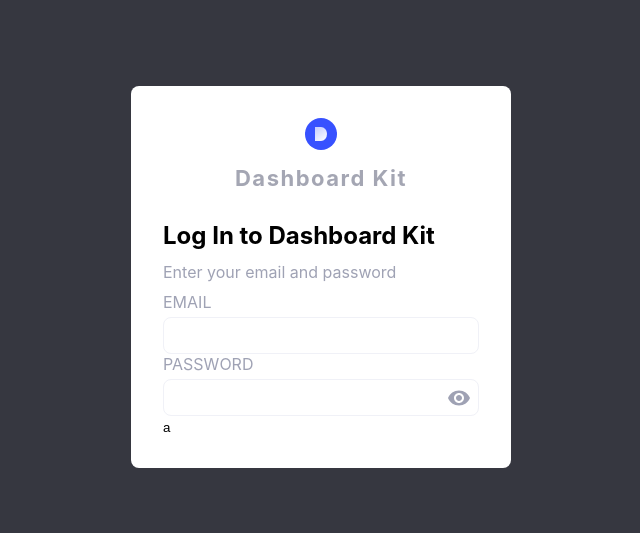
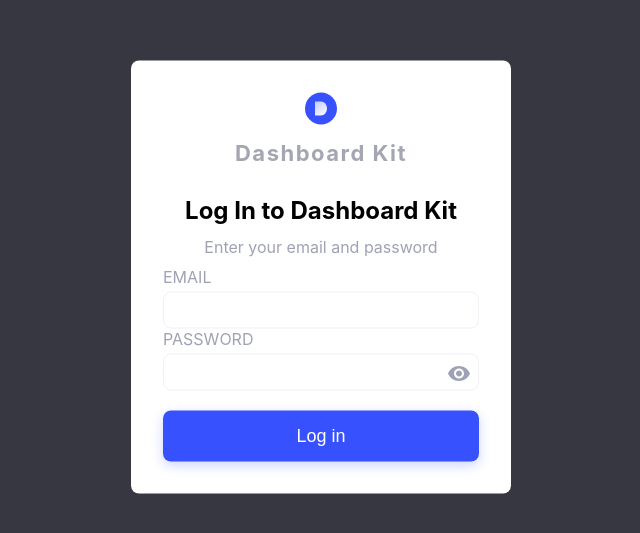
Before and after one commit to Yurii04UA/admin-dashboard, a React (Create React App) app: page /authorisation in a window 1280 px wide. Shown: the part 123-656 px from the top of the page, without its empty margins (319-959 px from the left). Built offline with nearby package versions, Linux system fonts and the light colour scheme.

Commit message:
added login page

```diff
--- /dev/null
+++ b/src/Components/AnotherElements/Button/Button.scss
@@ -0,0 +1,13 @@
+.btn {
+    width: 100%;
+    background-color: #3751FF !important;
+    box-shadow: 0px 4px 12px rgba(55, 81, 255, 0.24);
+    border-radius: 8px;
+    padding: 15px 25px;
+    color: #fff;
+    font-size: 18px;
+    transition: all .3s ease;
+    &:hover{
+        background-color: #2b42da !important ;
+    }
+}
--- /dev/null
+++ b/src/Components/AnotherElements/Button/Button.tsx
@@ -0,0 +1,16 @@
+import './Button.scss';
+interface IButtonProps {
+    children: React.ReactNode;
+    url:string;
+};
+
+const Button = ({ children,url }: IButtonProps) => {
+
+    return (
+        <>
+            <button onClick={() => console.log(url)} className="btn" >{children}</button>
+        </>
+    );
+};
+
+export default Button
--- a/src/Components/Auth/AuthWindow/AuthWindow.scss
+++ b/src/Components/Auth/AuthWindow/AuthWindow.scss
@@ -5,6 +5,8 @@
    left: 0;
    right: 0;
    bottom: 0;
+
+}
 
 .auth-box{
    max-width: 380px;
@@ -18,4 +20,3 @@
    padding: 32px;
    color:#9FA2B4 ;
 }
-}
--- a/src/Components/Auth/AuthWindow/AuthWindow.tsx
+++ b/src/Components/Auth/AuthWindow/AuthWindow.tsx
@@ -1,20 +1,27 @@
+import React from 'react';
+import { useLocation, useNavigate } from 'react-router-dom';
 import Logo from '../../Logo/Logo';
 import './AuthWindow.scss';
 
 
-interface IAuthWindow{
-   children: React.ReactNode
+interface IAuthWindow {
+  children: React.ReactNode
 }
 
-const AuthWindow = ({children}: IAuthWindow) => {
-   return (
-      <div className='auth'>
+const AuthWindow = ({ children }: IAuthWindow) => {
+  const navigate = useNavigate()
+  const redirectHandler = () => {
+    navigate('/')
+  }
+  return (
+      <>
+      <div className='auth' onClickCapture={redirectHandler} />
         <div className='auth-box'>
-          <Logo />
-          {children}
-        </div>
+        <Logo />
+        {children}
       </div>
-    )
+      </>
+  )
 }
 
 
--- a/src/Components/Auth/Login/Login.scss
+++ b/src/Components/Auth/Login/Login.scss
@@ -1,5 +1,9 @@
 .auth-login {
    margin-top: 30px;
+
+   .title{
+      text-align: center;
+   }
 
    h2 {
       font-size: 24px;
@@ -29,11 +33,12 @@
 
          .input-icon{
             position: relative;
+            margin-bottom: 20px;
          }
          .icon{
             position: absolute;
             right: 40px;
-            bottom: 55px;
+            bottom: 105px;
             color:#9FA2B4;
          }
       }
--- a/src/Components/Auth/Login/Login.tsx
+++ b/src/Components/Auth/Login/Login.tsx
@@ -1,8 +1,11 @@
 import AuthWindow from "../AuthWindow/AuthWindow";
 import "./Login.scss";
+import Button from '../../AnotherElements/Button/Button';
 import { useState } from "react";
 import RemoveRedEyeIcon from "@mui/icons-material/RemoveRedEye";
 import VisibilityOffIcon from "@mui/icons-material/VisibilityOff";
+import { useNavigate } from "react-router-dom";
+
 
 const Login = () => {
   const submitHandler = (event: React.FormEvent) => {
@@ -10,13 +13,18 @@ const Login = () => {
   };
 
   const [showPass, setShowPass] = useState(true);
-
+  const navigate = useNavigate();
+  const redirectHandler = (link:string ='/') => {
+    navigate(link)
+  }
   return (
     <>
       <AuthWindow>
         <div className="auth-login">
-          <h2>Log In to Dashboard Kit</h2>
-          <p>Enter your email and password</p>
+          <div className='title'>
+            <h2>Log In to Dashboard Kit</h2>
+            <p>Enter your email and password</p>
+          </div>
           <form onSubmit={submitHandler}>
             <label>
               email
@@ -32,7 +40,7 @@ const Login = () => {
                 {showPass ? <RemoveRedEyeIcon /> : <VisibilityOffIcon />}
               </button>
             </label>
-            <button type="submit">a</button>
+            <Button children={'Log in'} url={"/"}/>
           </form>
         </div>
       </AuthWindow>
--- a/src/Components/MainContent/Header/Header.scss
+++ b/src/Components/MainContent/Header/Header.scss
@@ -8,4 +8,18 @@
       font-weight: 600;
       letter-spacing: 1px;
    }
+   .login{
+      font-size: 18px;
+      font-weight: normal;
+      padding: 5px 10px;
+      border: 1px solid #9FA2B4;
+      border-radius: 10px;
+      background-color: #3751FF;
+      color: #fff;
+      transition: all .3s ease;
+
+      &:hover{
+         background-color: #2b42da;
+      }
+   }
 }
```
Lines whose indentation alone changed are shown as unchanged.
